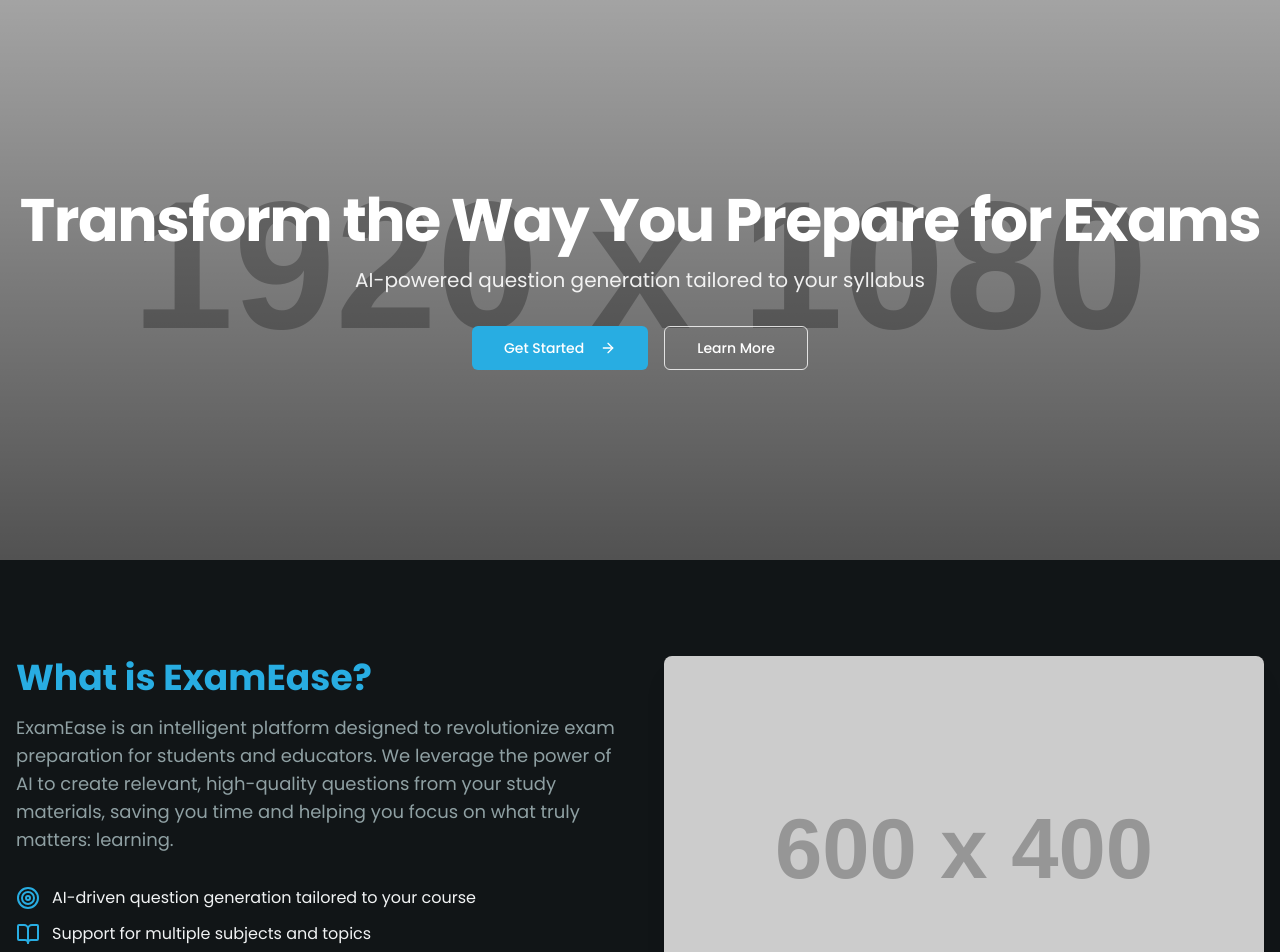
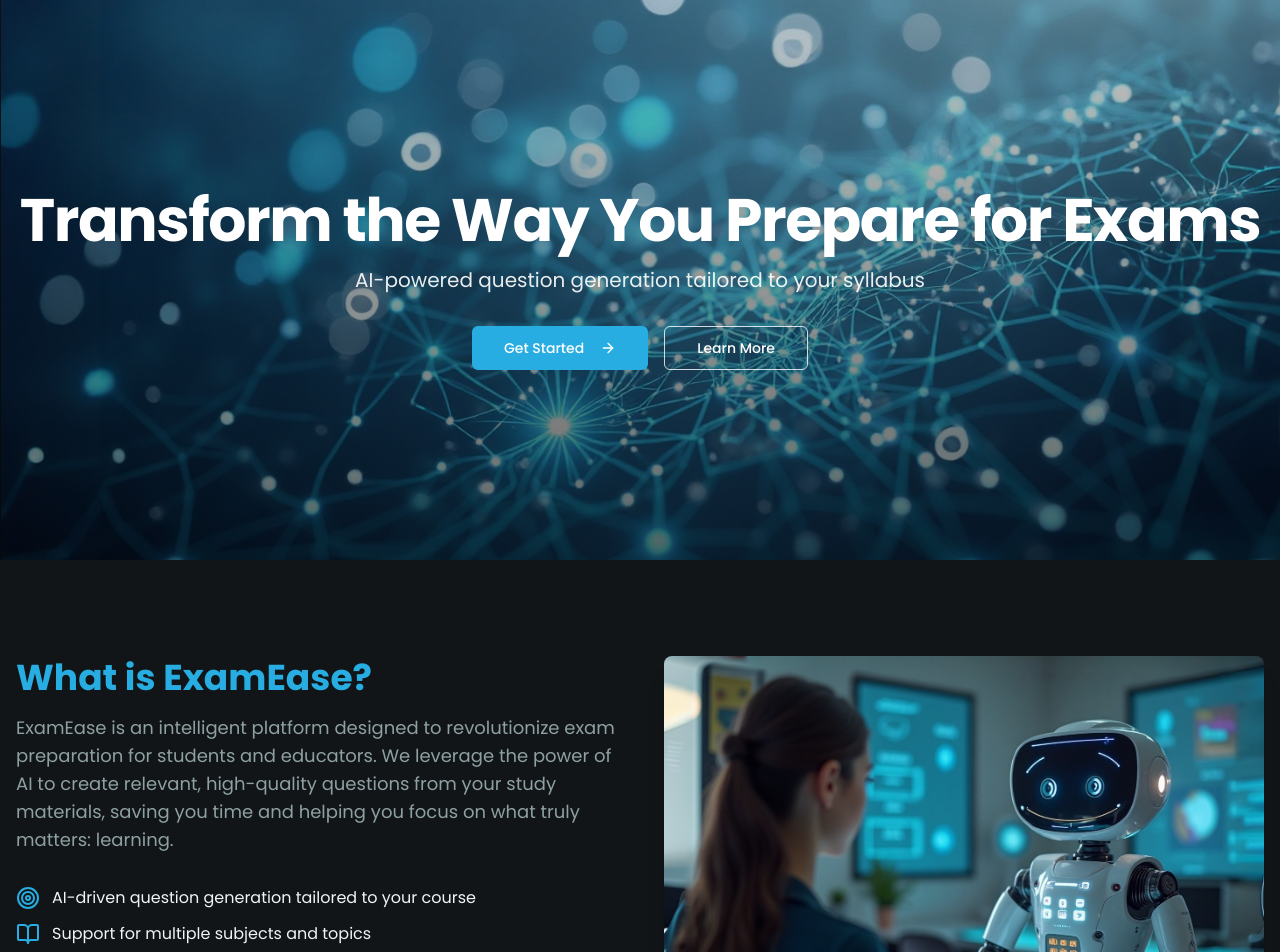
Before and after one commit to AadityaGeek/ExamEase, a Next.js app: page / in a window 1280 px wide. Shown: the top 952 px of the page. Built offline with nearby package versions, Linux system fonts and the light colour scheme.

Commit message:
Add images and path
Add images path

I updated the path please check

```diff
--- a/src/app/page.tsx
+++ b/src/app/page.tsx
@@ -69,9 +69,9 @@
         {/* Hero Section */}
         <section className="relative flex items-center justify-center text-center text-white h-[70vh]">
             <Image
-                src="https://placehold.co/1920x1080.png"
-                alt="Futuristic education interface"
-                layout="fill"
+                src="/images/hero-background.jpg"
+                alt="Neural Network"
+                fill={true}
                 objectFit="cover"
                 className="absolute inset-0"
                 data-ai-hint="futuristic education interface"
@@ -111,7 +111,7 @@
               </div>
               <div className="order-first md:order-last">
                 <Image
-                  src="https://placehold.co/600x400.png"
+                  src="/images/about-us-image.jpg"
                   alt="Illustration of AI and education"
                   width={600}
                   height={400}
```
Also changed, not shown: public/images/about-us-image.jpg (added), public/images/hero-background.jpg (added).
